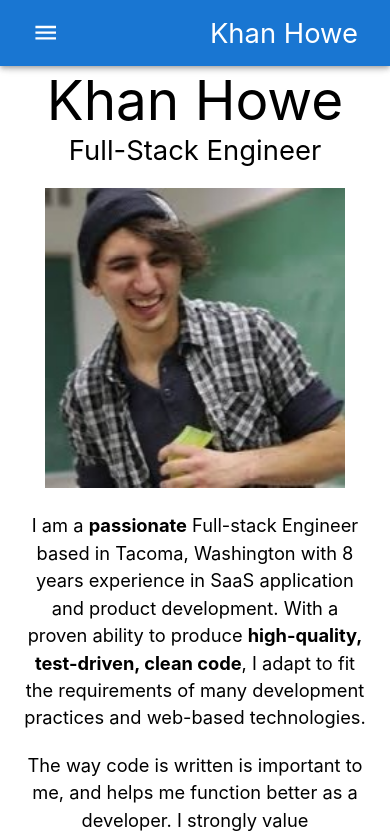
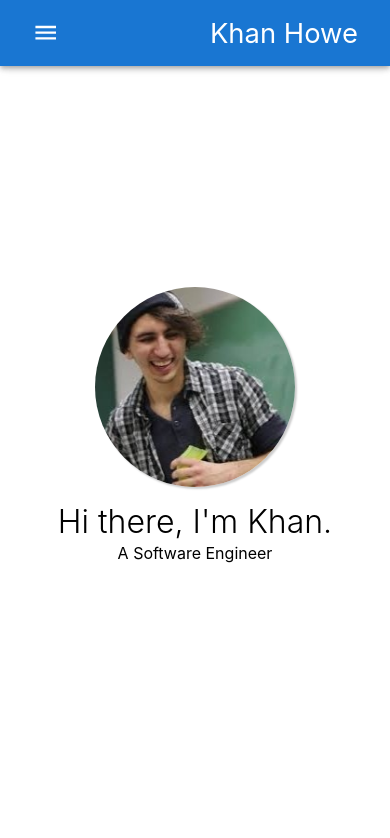
Before and after one commit to khanhowe/khan-dev, a React (Create React App) app: page /projects in a window 390 px wide. Shown: the top 838 px of the page. Built offline with nearby package versions, Linux system fonts and the light colour scheme.

Commit message:
Add responsive text and profile picture

```diff
--- /dev/null
+++ b/src/components/ProfilePicture.tsx
@@ -0,0 +1,48 @@
+import { Box } from "@mui/material";
+
+const imageSizeMap = {
+    width: {
+        xs: '200px',
+        sm: '250px',
+        md: '300px',
+        lg: '350px',
+        xl: '400px',
+    },
+    height: {
+        xs: '200px',
+        sm: '250px',
+        md: '300px',
+        lg: '350px',
+        xl: '400px',
+    },
+    margin: {
+        xs: '0 auto 1rem',
+        sm: '0 auto 1.5rem',
+        md: '0 auto 2rem',
+        lg: '0 auto 2.5rem',
+        xl: '0 auto 3rem',
+    },
+};
+
+const ProfilePicture: React.FC = () => (
+    <Box
+        sx={{
+            ...imageSizeMap,
+            borderRadius: '50%',
+            boxShadow: '2px 2px 2px rgba(0, 0, 0, 0.2)'
+        }}
+    >
+        <img
+            src='/khanhowe-pic.jpeg'
+            alt='khan-howe'
+            style={{
+                width: '100%',
+                height: '100%',
+                objectFit: 'cover',
+                borderRadius: '50%'
+            }}
+        />
+    </Box>
+);
+
+export default ProfilePicture;
--- /dev/null
+++ b/src/components/ResponsiveText.tsx
@@ -0,0 +1,45 @@
+import { Typography, TypographyProps, SxProps, Theme } from "@mui/material";
+
+interface CustomTypographyProps extends TypographyProps {
+    sx?: SxProps<Theme>;
+    variant: 'h1' | 'h2' | 'body1';
+}
+
+const fontSizeMap = {
+    h1: {
+        xs: '2rem',
+        sm: '2.5rem',
+        md: '3rem',
+        lg: '3.5rem',
+        xl: '4rem',
+    },
+    h2: {
+        xs: '1.5rem',
+        sm: '2.0rem',
+        md: '2.5rem',
+        lg: '3.0rem',
+        xl: '3.5rem',
+    },
+    body1: {
+        xs: '1rem',
+        sm: '1.2rem',
+        md: '1.5rem',
+        lg: '1.8rem',
+        xl: '2rem',
+    },
+};
+
+const ResponsiveTypography: React.FC<CustomTypographyProps> = ({ sx, variant, ...props }) => (
+    <Typography
+        {...props}
+        variant={variant}
+        sx={{
+            fontSize: {
+                ...(fontSizeMap[variant] || {}),
+            },
+            ...sx,
+        }}
+    />
+);
+
+export default ResponsiveTypography;
--- a/src/pages/About.tsx
+++ b/src/pages/About.tsx
@@ -1,4 +1,3 @@
-import { Typography } from "@mui/material";
 import Page from "../components/Page";
 import '../styles/App.css';
 import '../styles/About.scss';
@@ -6,43 +5,42 @@ import useFadeInEffect from "../hooks/useFadeInEffect";
 import SectionTitle from "../components/SectionTitle";
 import React from "react";
 import SkillList from "../components/skills/SkillList";
+import { Box } from "@mui/material";
+import ResponsiveTypography from "../components/ResponsiveText";
+import ProfilePicture from "../components/ProfilePicture";
 
-const NameTitle: React.FC = () => (
-    <div className="name-title">
-        <Typography variant="h3">Khan Howe</Typography>
-        <Typography variant="h5">Full-Stack Engineer</Typography>
-    </div>
-);
 
-const ProfilePicture: React.FC = () => (
-    <img
-        src='/khanhowe-pic.jpeg'
-        alt='khan-howe'
-        className='profile-image'
-    />
-);
+
+const CenteredIntro: React.FC = () => {
+    return (
+      <Box
+        sx={{
+            display: 'flex',
+            alignItems: 'center',
+            justifyContent: 'center',
+            textAlign: 'center',
+            flexDirection: 'column',
+            height: '100vh',
+        }}
+      >
+        <ProfilePicture/>
+        <ResponsiveTypography variant="h1">
+            Hi there, I'm Khan.
+        </ResponsiveTypography>
+        <ResponsiveTypography variant="body1">
+            A Software Engineer
+        </ResponsiveTypography>
+      </Box>
+    );
+  };
 
 const About: React.FC  = () => {
     const isVisible = useFadeInEffect();
     return (
         <Page>
             <div id='About'>
-                <NameTitle/>
                 <div className={`about ${isVisible ? 'fade-in' : 'fade-out'}`}>
-                    <div className='about-bio'>
-                        <ProfilePicture/>
-                        <div className='about-text'>
-                            <Typography>
-                                I am a <b>passionate</b> Full-stack Engineer based in Tacoma, Washington with 8 years experience in SaaS application and product development. With a proven ability to produce <b>high-quality, test-driven, clean code</b>, I adapt to fit the requirements of many development practices and web-based technologies.
-                            </Typography>
-                            <Typography style={{marginTop: '20px'}}>
-                                The way code is written is important to me, and helps me function better as a developer. I strongly value <b>communication</b>, <b>effective problem solving</b>, and <b>continuous learning</b>. These values help me function not just as a developer but as an effective team-member and human being.
-                            </Typography>
-                            <Typography style={{marginTop: '20px'}}>
-                                If you are interested in scheduling a meeting, please reachout via LinkedIn or by email posted in the footer below!
-                            </Typography>
-                        </div>
-                    </div>
+                    <CenteredIntro/>
                 </div>
             </div>
             <div id='Skills'>
--- a/src/styles/About.scss
+++ b/src/styles/About.scss
@@ -1,23 +1,24 @@
 @import 'breakpoints';
 @import 'mixins';
 
-#About {
-    margin-top: 64px;
-}
 .name-title {
     text-align: center;
 }
 
 .about-bio {
     text-align: center;
+    display: flex;
+    align-items: center;
 }
 
+.intro-text {
+    display: flex;
+    align-items: center;
+
+}
 .profile-image {
-    min-width: 300px;
-    max-width: 400px;
-    margin-top: 20px;
-    // border-radius: 50%;
-    // box-shadow: 2px 2px 2px rgba(0, 0, 0, 0.2);
+    border-radius: 50%;
+    box-shadow: 2px 2px 2px rgba(0, 0, 0, 0.2);
 }
 
 .about-text {
```
